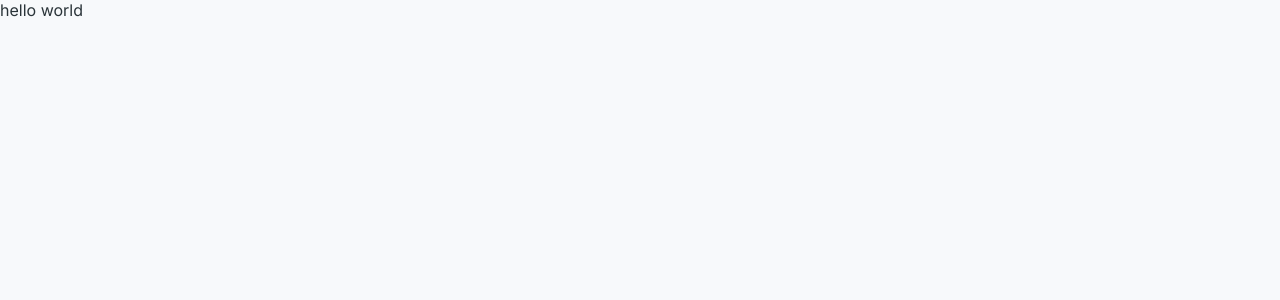
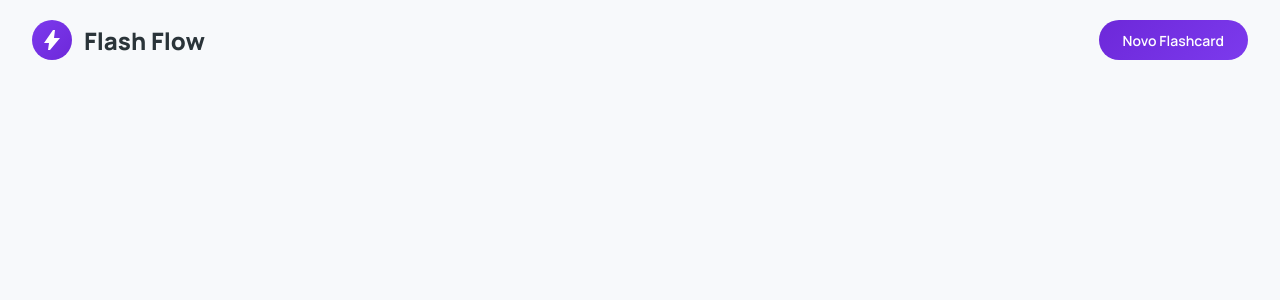
Before and after one commit to petersonmunuera/flash-flow, a React (Vite) app: page / in a window 1280 px wide. Shown: the top 300 px of the page. Built offline with nearby package versions, Linux system fonts and the light colour scheme.

Commit message:
feat: Header component

```diff
--- a/src/App.tsx
+++ b/src/App.tsx
@@ -1,10 +1,11 @@
 import './global.css'
+import { Header } from './components/Header'
 
 function App() {
   return (
-    <div>
-      hello world
-    </div>
+    <>
+      <Header />
+    </>
   )
 }
 
--- /dev/null
+++ b/src/components/Button/index.tsx
@@ -0,0 +1,14 @@
+import { type ReactNode } from 'react'
+import style from './style.module.css'
+
+type ButtonProps = {
+  children: ReactNode
+}
+
+export function Button({ children }: ButtonProps) {
+  return (
+    <button className={style.container}>
+      {children}
+    </button>
+  )
+}
--- /dev/null
+++ b/src/components/Button/style.module.css
@@ -0,0 +1,11 @@
+.container {
+  background: linear-gradient(-45deg, var(--purple-500), var(--purple-600));
+  padding: 0.625rem 1.5rem;
+  border: 0;
+  border-radius: 9999px;
+
+  color: var(--white);
+  font-family: 'Manrope', sans-serif;
+  font-size: 0.875rem;
+  font-weight: 600;
+}
--- /dev/null
+++ b/src/components/Header/index.tsx
@@ -0,0 +1,17 @@
+import { Button } from '../Button'
+
+import style from './style.module.css'
+import logoImg from '../../assets/logo.svg'
+
+export function Header() {
+  return (
+    <header className={style.container}>
+      <div className={style.logo}>
+        <img src={logoImg} alt='logo' />
+        <span>Flash Flow</span>
+      </div>
+
+      <Button>Novo Flashcard</Button>
+    </header>
+  )
+}
--- /dev/null
+++ b/src/components/Header/style.module.css
@@ -0,0 +1,18 @@
+.container {
+  display: flex;
+  justify-content: space-between;
+  padding: 1.25rem 2rem;
+}
+
+.logo {
+  display: flex;
+  align-items: center;
+  gap: 0.75rem;
+
+  span {
+    font-family: 'Manrope', sans-serif;
+    font-weight: 800;
+    font-size: 1.5rem;
+    color: var(--gray-800);
+  }
+}
```
Also changed, not shown: src/assets/logo.svg (added).
